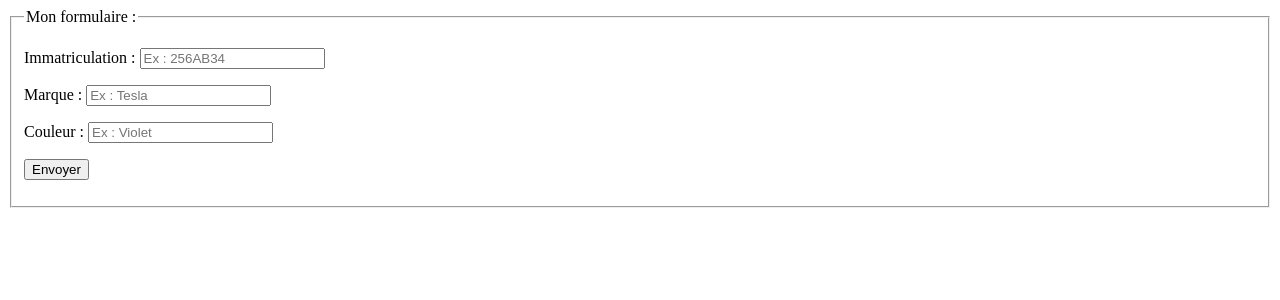
After one commit to tom-sartori/ILearnPhp, a PHP site: page /formulaireVoiture.html in a window 1280 px wide. The commit adds this page. Shown: the top 300 px of the page. Run offline with PHP 8.4, Linux system fonts and the light colour scheme.

Commit message:
fin ex 8

```diff
--- /dev/null
+++ b/TD1/formulaireVoiture.html
@@ -0,0 +1,38 @@
+<!DOCTYPE html>
+<html>
+	<head>
+		<meta charset="utf-8" />
+		<title> Formulaire voiture </title>
+	</head>
+
+	<body>
+		<form method="get" action="creerVoiture.php">
+			<fieldset>
+				<legend>Mon formulaire :</legend>
+				<p>
+					<label for="immat_id">Immatriculation</label> :
+					<input type="text" placeholder="Ex : 256AB34" name="immatriculation" id="immat_id" required/>
+				</p>
+
+				<p>
+					<label for="marque_id">Marque</label> :
+					<input type="text" placeholder="Ex : Tesla" name="marque" id="marque_id" required/>
+				</p>
+
+				<p>
+					<label for="couleur_id">Couleur</label> :
+					<input type="text" placeholder="Ex : Violet" name="couleur" id="couleur_id" required/>
+				</p>
+
+
+				<p>
+					<input type="submit" value="Envoyer" />
+					<!-- Ajoute les élements dans le query string du lien
+						Cela remplit le tableau $_Get, puis lance le script formmulaireVoiture.php
+						-->
+				</p>
+			</fieldset>
+		</form>
+
+	</body>
+</html>
--- a/TD1/testVoiture.php
+++ b/TD1/testVoiture.php
@@ -8,9 +8,7 @@
 	<body>
 
 		<?php
-
-
-			require('Voitu.php');
+			require_once('./Voiture.php');
 
 			$voiture1 = new Voiture('Tesla', 'Blanche', 'NB 930 RL');
 			$voiture1->afficher();
```
